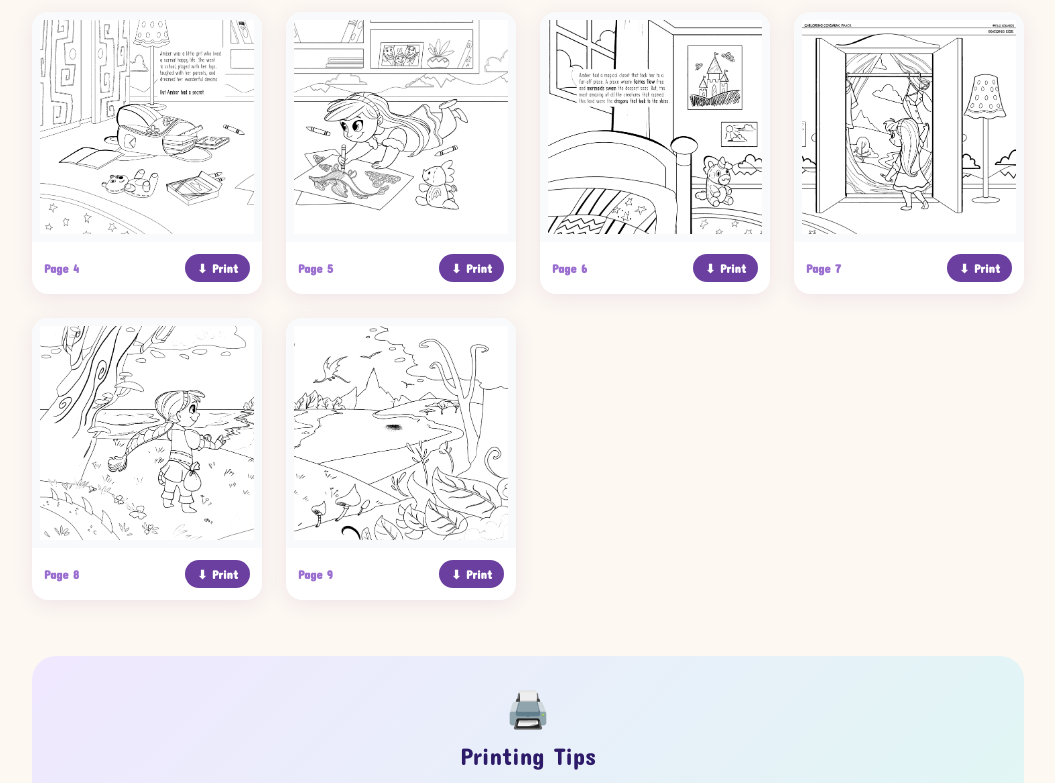
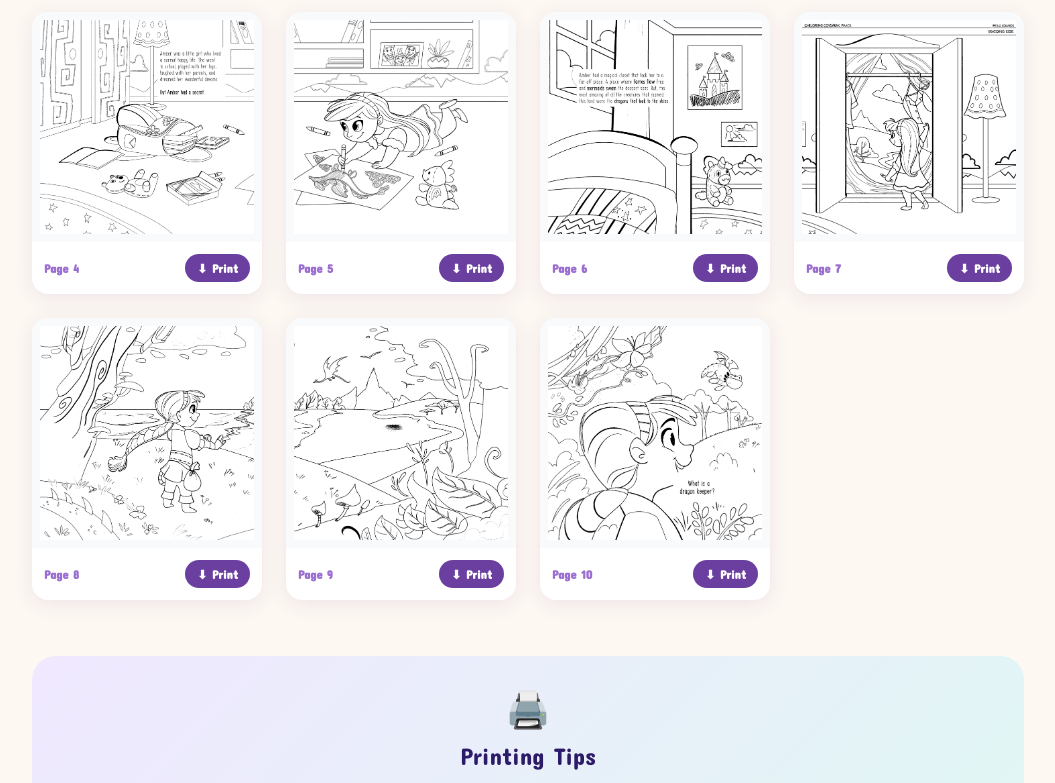
Before and after one commit to zpphillips-star/familyfables, a Next.js app: page /coloring in a window 1280 px wide. Shown: the part 477-1260 px from the top of the page, without its empty margins (112-1167 px from the left). Built offline with nearby package versions, Linux system fonts and the light colour scheme.

Commit message:
Add page 10 to coloring page grid

```diff
--- a/app/coloring/page.tsx
+++ b/app/coloring/page.tsx
@@ -11,6 +11,7 @@ const pages = [
   { num: 7,  file: 'page07-300dpi.png', label: 'Page 7'  },
   { num: 8,  file: 'page08-300dpi.png', label: 'Page 8'  },
   { num: 9,  file: 'page09-300dpi.png', label: 'Page 9'  },
+  { num: 10, file: 'page10-300dpi.png', label: 'Page 10' },
 ];
 
 export default function ColoringPage() {
```
